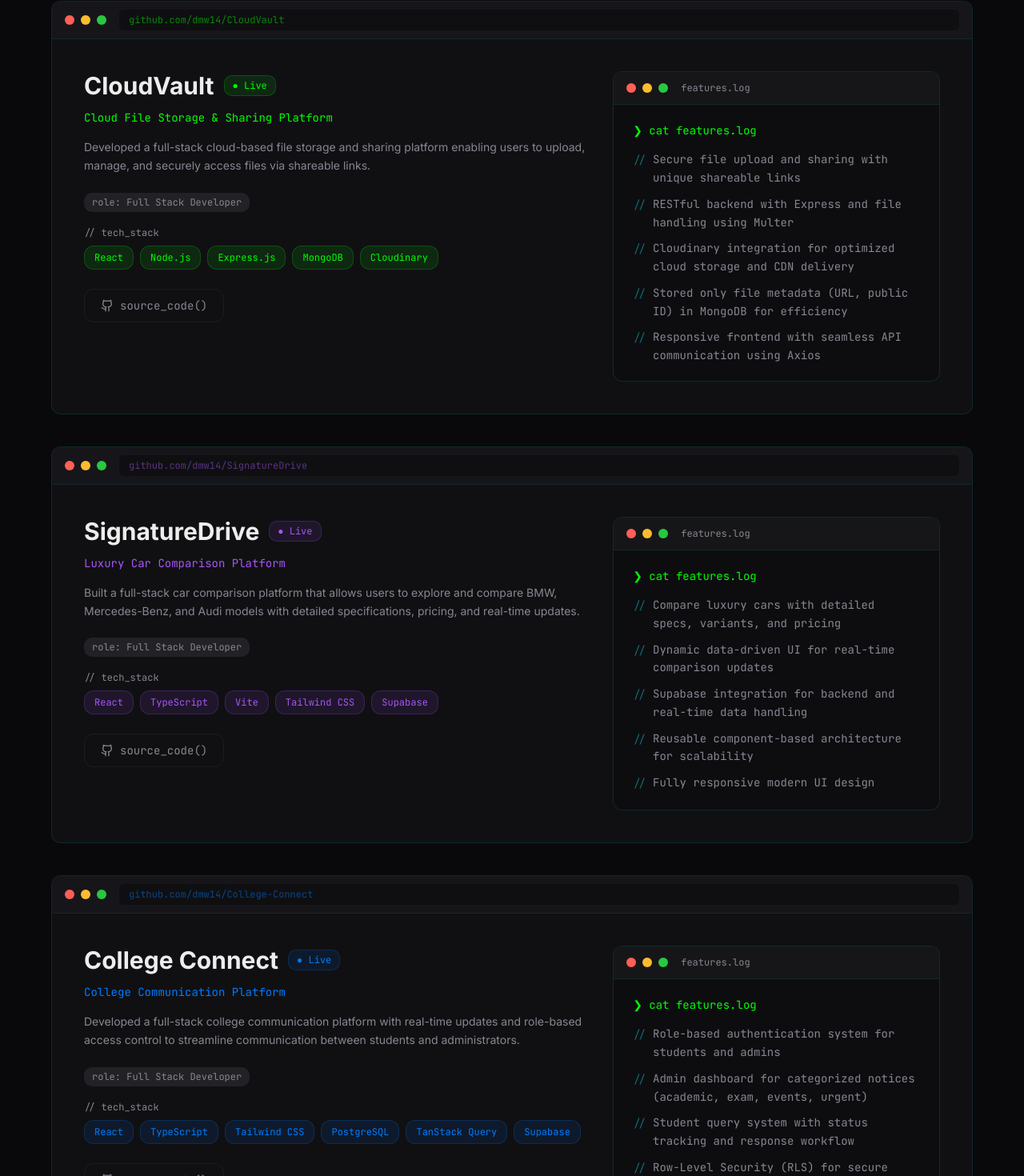
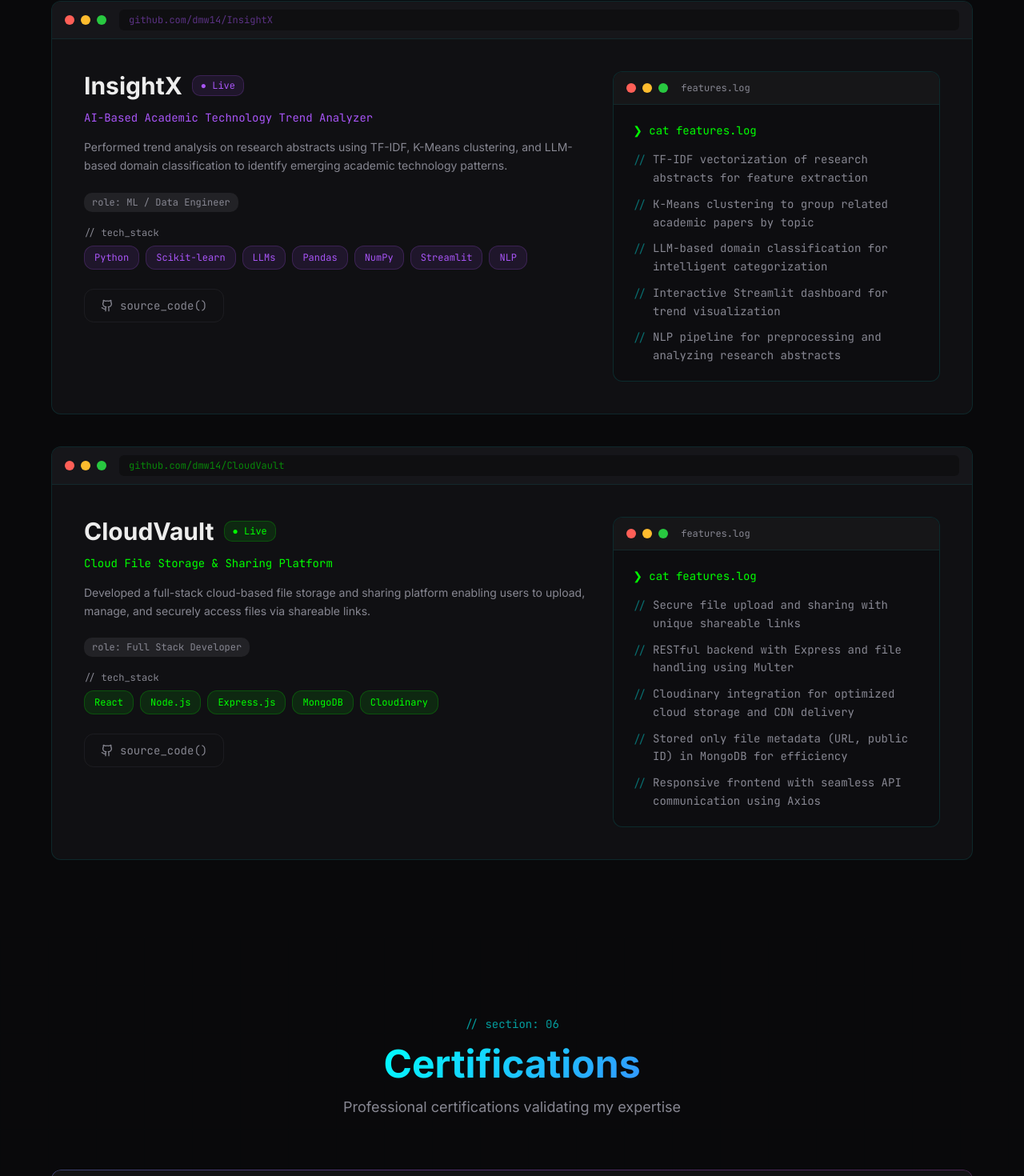
Before and after one commit to dmw14/Portfolio-Webpage, a React (Vite) app: page / in a window 1280 px wide. Shown: the part 6240-7710 px from the top of the page at 80% size. Built offline with nearby package versions, Linux system fonts and the light colour scheme.

Commit message:
align projects

```diff
--- a/src/components/Projects.tsx
+++ b/src/components/Projects.tsx
@@ -27,6 +27,27 @@ const Projects = () => {
       color: "cyan"
     },
     {
+      title: "InsightX",
+      subtitle: "AI-Based Academic Technology Trend Analyzer",
+      description:
+        "Performed trend analysis on research abstracts using TF-IDF, K-Means clustering, and LLM-based domain classification to identify emerging academic technology patterns.",
+      technologies: ["Python", "Scikit-learn", "LLMs", "Pandas", "NumPy", "Streamlit", "NLP"],
+      features: [
+        "TF-IDF vectorization of research abstracts for feature extraction",
+        "K-Means clustering to group related academic papers by topic",
+        "LLM-based domain classification for intelligent categorization",
+        "Interactive Streamlit dashboard for trend visualization",
+        "NLP pipeline for preprocessing and analyzing research abstracts"
+      ],
+      links: {
+        live: null,
+        github: "https://github.com/dmw14/InsightX"
+      },
+      status: "live",
+      role: "ML / Data Engineer",
+      color: "purple"
+    },
+    {
       title: "CloudVault",
       subtitle: "Cloud File Storage & Sharing Platform",
       description:
@@ -46,48 +67,6 @@ const Projects = () => {
       status: "live",
       role: "Full Stack Developer",
       color: "green"
-    },
-    {
-      title: "SignatureDrive",
-      subtitle: "Luxury Car Comparison Platform",
-      description:
-        "Built a full-stack car comparison platform that allows users to explore and compare BMW, Mercedes-Benz, and Audi models with detailed specifications, pricing, and real-time updates.",
-      technologies: ["React", "TypeScript", "Vite", "Tailwind CSS", "Supabase"],
-      features: [
-        "Compare luxury cars with detailed specs, variants, and pricing",
-        "Dynamic data-driven UI for real-time comparison updates",
-        "Supabase integration for backend and real-time data handling",
-        "Reusable component-based architecture for scalability",
-        "Fully responsive modern UI design"
-      ],
-      links: {
-        live: null,
-        github: "https://github.com/dmw14/SignatureDrive---CarCompareWebsite"
-      },
-      status: "live",
-      role: "Full Stack Developer",
-      color: "purple"
-    },
-    {
-      title: "College Connect",
-      subtitle: "College Communication Platform",
-      description:
-        "Developed a full-stack college communication platform with real-time updates and role-based access control to streamline communication between students and administrators.",
-      technologies: ["React", "TypeScript", "Tailwind CSS", "PostgreSQL", "TanStack Query", "Supabase"],
-      features: [
-        "Role-based authentication system for students and admins",
-        "Admin dashboard for categorized notices (academic, exam, events, urgent)",
-        "Student query system with status tracking and response workflow",
-        "Row-Level Security (RLS) for secure data access",
-        "Efficient server-state management using TanStack Query"
-      ],
-      links: {
-        live: null,
-        github: "https://github.com/dmw14/College-Connect"
-      },
-      status: "live",
-      role: "Full Stack Developer",
-      color: "blue"
     }
   ];
 
```
